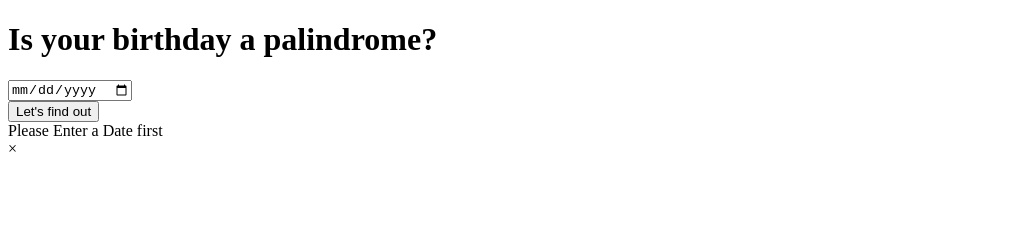
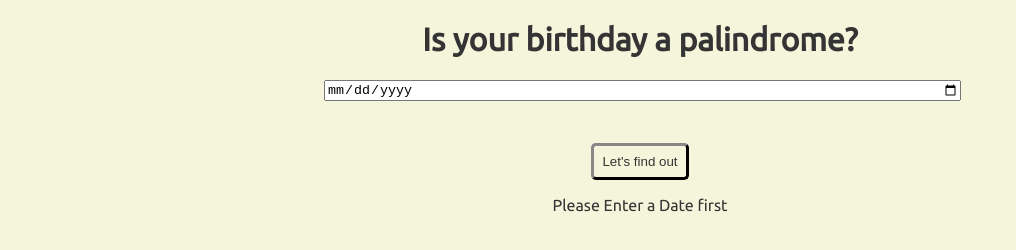
Before and after one commit to Vineethkumar-Shetty/isYourBirtdayPalindrome, a plain HTML site: page index.html in a window 1280 px wide. Both pictures are taken after a click on the button "Let's find out". Shown: the whole page, without its empty margins (0-1016 px from the left). Drawn offline with Linux system fonts and the light colour scheme.

Commit message:
style: added style

```diff
--- a/index.html
+++ b/index.html
@@ -5,6 +5,7 @@
     <meta http-equiv="X-UA-Compatible" content="IE=edge" />
     <meta name="viewport" content="width=device-width, initial-scale=1.0" />
     <title>Is Birthaday Palindrome?</title>
+    <link rel="stylesheet" href="style.css"/>
   </head>
   <body>
     <div class="container">
@@ -16,12 +17,12 @@
       <button id="NextDate">Find Next Palindrome Date</button>
       <button id="PrevDate">Find Previous Palindrome Date</button>
       <div class="alert">
-        <span
+        <!-- <span
           class="closebtn"
           onclick="this.parentElement.style.display='none';"
           >&times;</span
         >
-      </div>
+      </div> -->
     </div>
   </body>
   <script src="script.js"></script>
--- a/script.js
+++ b/script.js
@@ -171,8 +171,9 @@ function checkPreviousPalindrome(date) {
   }
 }
 
-function print(msg) {
+function print(msg,color) {
   result.innerText = msg;
+  result.style.color = color;
 }
 function PrintPrev([NumberofPreviousDays, PastDate]) {
   print(
@@ -183,7 +184,7 @@ function PrintPrev([NumberofPreviousDays, PastDate]) {
       "/" +
       PastDate.month +
       "/" +
-      PastDate.year
+      PastDate.year,"red"
   );
 }
 function PrintNext([NumberofNextDays, nextPday]) {
@@ -195,7 +196,7 @@ function PrintNext([NumberofNextDays, nextPday]) {
       "/" +
       nextPday.month +
       "/" +
-      nextPday.year
+      nextPday.year,"red"
   );
 }
 
@@ -226,7 +227,7 @@ submit.addEventListener("click", function () {
       }
     }
     if (isItPalindrome) {
-      print("OMG! You are a Palindromic Baby. Congratulations");
+      print("Super!! Your birthday is palindrome","green");
     } else {
       const [NumberofNextDays, nextPday] = checkNextPalindrome(date);
       const [NumberofPreviousDays, PastDate] = checkPreviousPalindrome(date);
--- /dev/null
+++ b/style.css
@@ -0,0 +1,49 @@
+@import url('https://fonts.googleapis.com/css2?family=Ubuntu&display=swap');
+:root {
+  --primary-dark: #f5f5dc;
+  --primary-light: #343434;
+}
+
+body {
+  background-color: var(--primary-dark);
+  color: var(--primary-light);
+  font-family: 'Ubuntu', sans-serif;
+}
+
+h1 {
+  text-align: center;
+}
+
+.container {
+  width: 50%;
+  margin: auto;
+}
+
+input,
+label {
+  display: block;
+}
+
+input {
+  margin-bottom: 0.5rem;
+  width: 100%;
+}
+
+button {
+  display: block;
+  margin: auto;
+  margin-top: 1rem;
+  margin-bottom: 1rem;
+  background: transparent;
+  columns: var(--primary-light);
+  color: var(--primary-light);
+  border-color: var(--primary-light);
+  border-width: medium;
+  padding: 0.5rem;
+  border-radius: 0.3rem;
+
+}
+
+.result {
+    text-align: center;
+}
```
